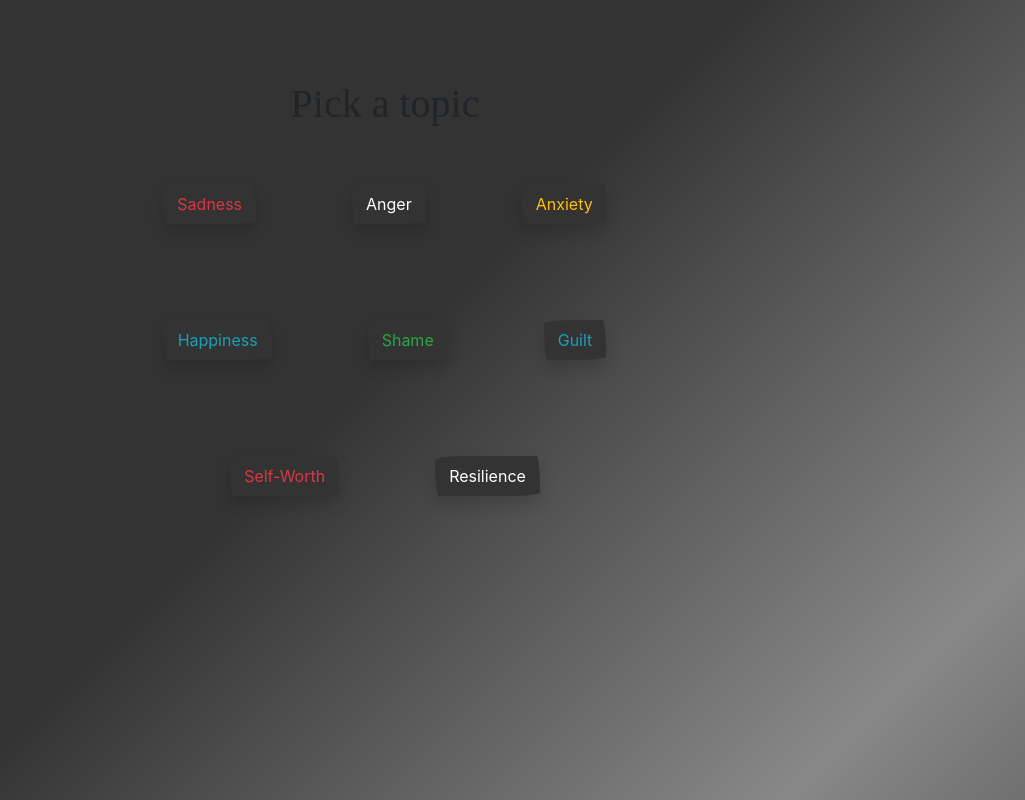
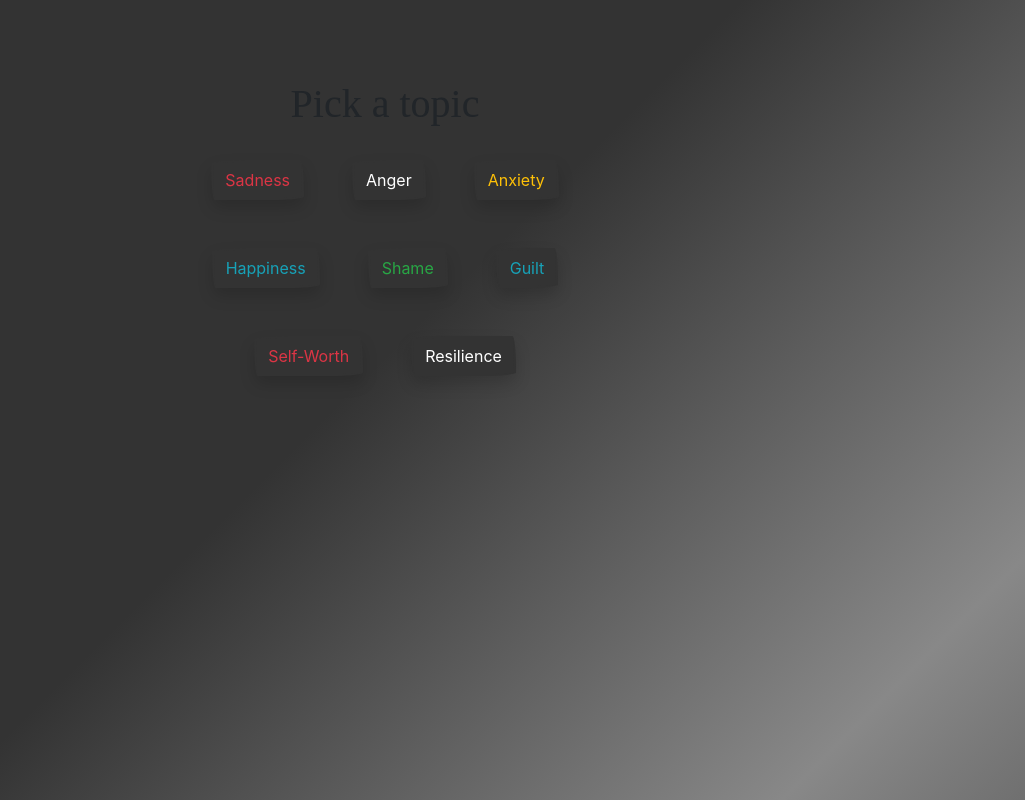
Before and after one commit to whoisalpheus/here-is-a-quote2, a React (Vite) app in the folder client/: page / in a window 1280 px wide. Shown: the whole page, without its empty margins (255-1280 px from the left). Built offline with nearby package versions, Linux system fonts and the light colour scheme; a web font is replaced by a local one.

Commit message:
Change button spacing...

```diff
--- a/client/src/Buttons.jsx
+++ b/client/src/Buttons.jsx
@@ -11,19 +11,19 @@ function Buttons({ onClick }) { // onClose
         <Container style={{ width: '80vw', height: '80vh' }} className="bg-transparent rounded-4">
             <h1>Pick a topic</h1>
             <Col>
-                <Button id="sad" className="m-5 shadow text-danger" onClick={ onClick } type="submit">Sadness</Button>
-                <Button id="anger" className="m-5 shadow text-white" onClick={ onClick } type="submit">Anger</Button>
-                <Button id="anxiety" className="m-5 shadow text-warning" onClick={ onClick } type="submit">Anxiety</Button>
+                <Button id="sad" className="m-4 shadow text-danger" onClick={ onClick } type="submit">Sadness</Button>
+                <Button id="anger" className="m-4 shadow text-white" onClick={ onClick } type="submit">Anger</Button>
+                <Button id="anxiety" className="m-4 shadow text-warning" onClick={ onClick } type="submit">Anxiety</Button>
             </Col>
             <Col>
-                <Button id="happiness" className="m-5 shadow text-info" onClick={ onClick } type="submit">Happiness</Button>
-                <Button id="shame" className="m-5 shadow text-success" onClick={ onClick } type="submit">Shame</Button>
-                <Button id="guilt" className="m-5 shadow text-info" onClick={ onClick } type="submit">Guilt</Button>
+                <Button id="happiness" className="m-4 shadow text-info" onClick={ onClick } type="submit">Happiness</Button>
+                <Button id="shame" className="m-4 shadow text-success" onClick={ onClick } type="submit">Shame</Button>
+                <Button id="guilt" className="m-4 shadow text-info" onClick={ onClick } type="submit">Guilt</Button>
             </Col>
             <Col>
-                <Button id="self_worth" className="m-5 shadow text-danger" onClick={ onClick } type="submit">Self-Worth</Button>
-                <Button id="resilience" className="m-5 shadow text-white" onClick={ onClick } type="submit">Resilience</Button>
-                {/* <Button id="depression" className="m-5 shadow text-black" onClick={ onClick } type="submit">Depression</Button> */}
+                <Button id="self_worth" className="m-4 shadow text-danger" onClick={ onClick } type="submit">Self-Worth</Button>
+                <Button id="resilience" className="m-4 shadow text-white" onClick={ onClick } type="submit">Resilience</Button>
+                {/* <Button id="depression" className="m-4 shadow text-black" onClick={ onClick } type="submit">Depression</Button> */}
             </Col>
         </Container>
 )}
```
